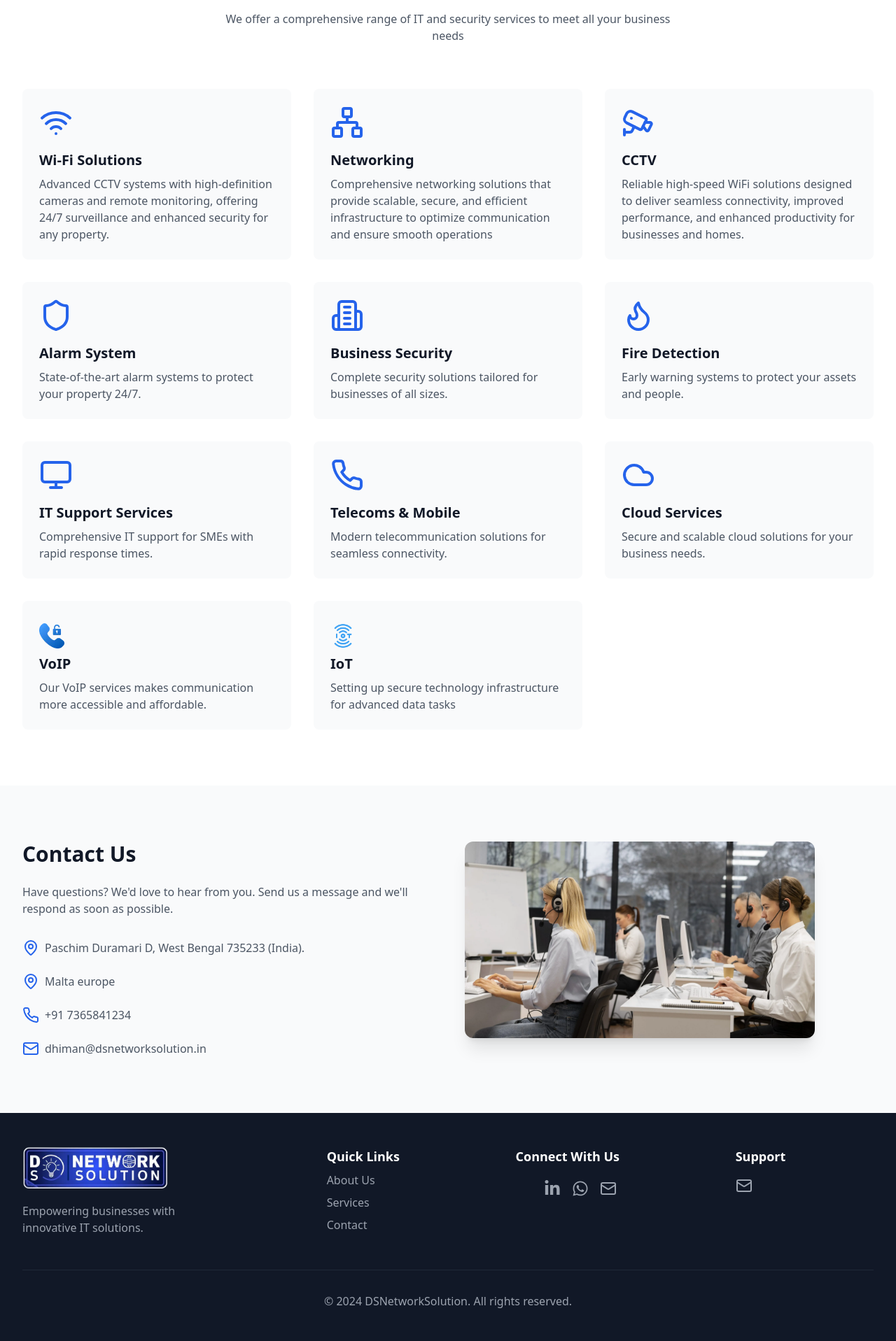
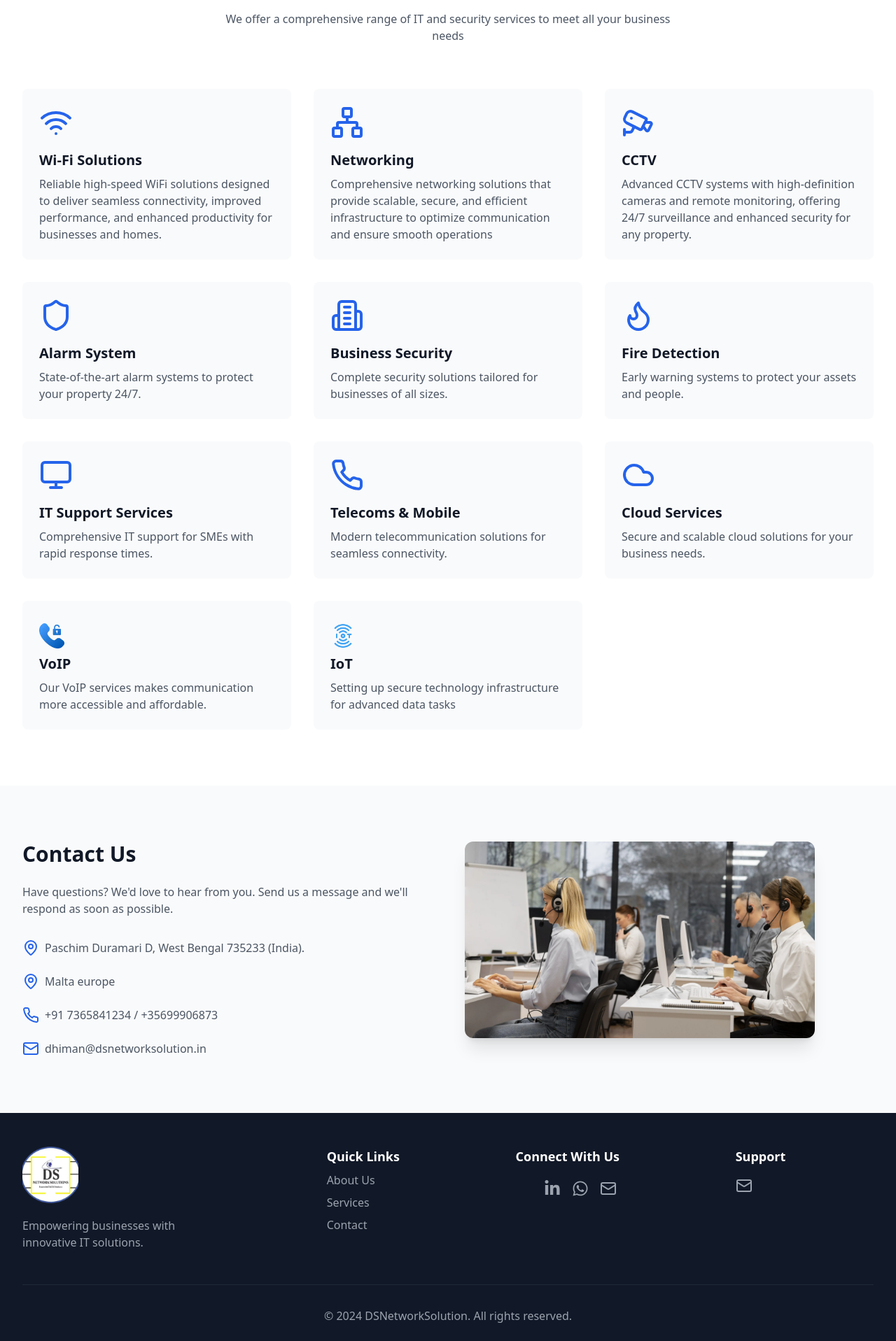
Before and after one commit to ManishDev20/DS-IT-Solutions, a React (Create React App) app: page / in a window 1280 px wide. Shown: the part 1717-3634 px from the top of the page at 70% size. Built offline with nearby package versions, Linux system fonts and the light colour scheme; some icons are missing.

Commit message:
final commit before production

```diff
--- a/src/Components/Contact.jsx
+++ b/src/Components/Contact.jsx
@@ -34,7 +34,7 @@ const Contact = () => {
               <div className="flex items-center space-x-4">
                 <span className="text-gray-600 flex gap-2">
                   <Phone className="w-6 h-6 text-blue-600" />
-                  +91 7365841234
+                  +91 7365841234 / +35699906873
                 </span>
               </div>
               <div className="flex items-center space-x-4">
--- a/src/Components/Footer.jsx
+++ b/src/Components/Footer.jsx
@@ -12,7 +12,7 @@ const Footer = () => {
         <div className="grid grid-cols-1 md:grid-cols-4  gap-x-0 gap-y-5 md:gap-5">
           <div className="col-span-1 space-y-5">
             <div className="flex justify-center sm:block">
-              <img src="./img/logo.webp" alt="" className="w-52" />
+              <img src="./img/logo2.webp" alt="" className="w-20" />
             </div>
             <p className="text-gray-400 text-center sm:text-left">
               Empowering businesses with innovative IT solutions.
--- a/src/Components/Services.jsx
+++ b/src/Components/Services.jsx
@@ -22,7 +22,7 @@ const services = [
     ),
     title: "Wi-Fi Solutions",
     description:
-      " Advanced CCTV systems with high-definition cameras and remote monitoring, offering 24/7 surveillance and enhanced security for any property.",
+      "Reliable high-speed WiFi solutions designed to deliver seamless connectivity, improved performance, and enhanced productivity for businesses and homes.",
   },
   {
     icon: (
@@ -42,7 +42,7 @@ const services = [
     ),
     title: "CCTV",
     description:
-      "Reliable high-speed WiFi solutions designed to deliver seamless connectivity, improved performance, and enhanced productivity for businesses and homes.",
+      "Advanced CCTV systems with high-definition cameras and remote monitoring, offering 24/7 surveillance and enhanced security for any property.",
   },
   {
     icon: (
```
